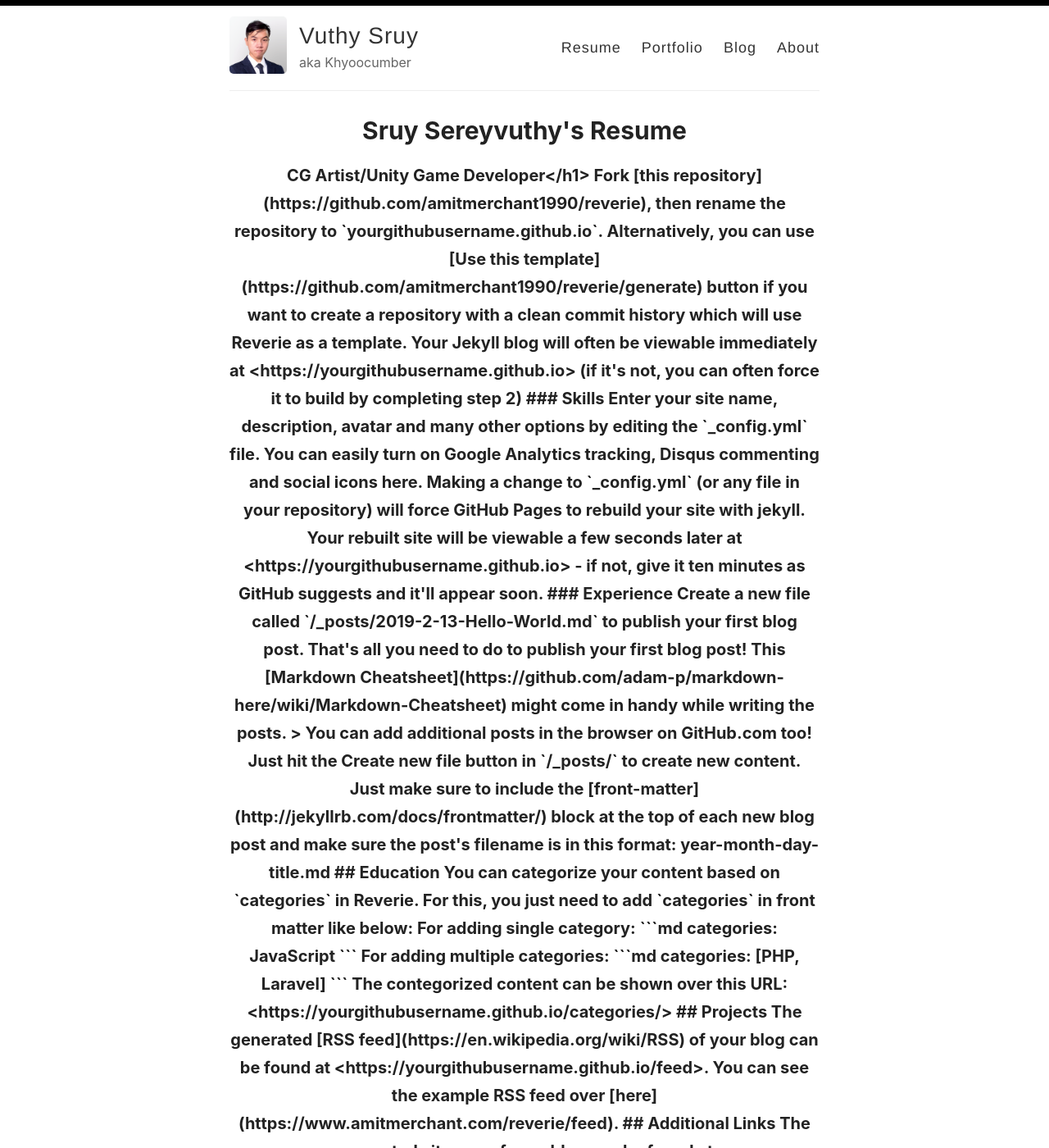
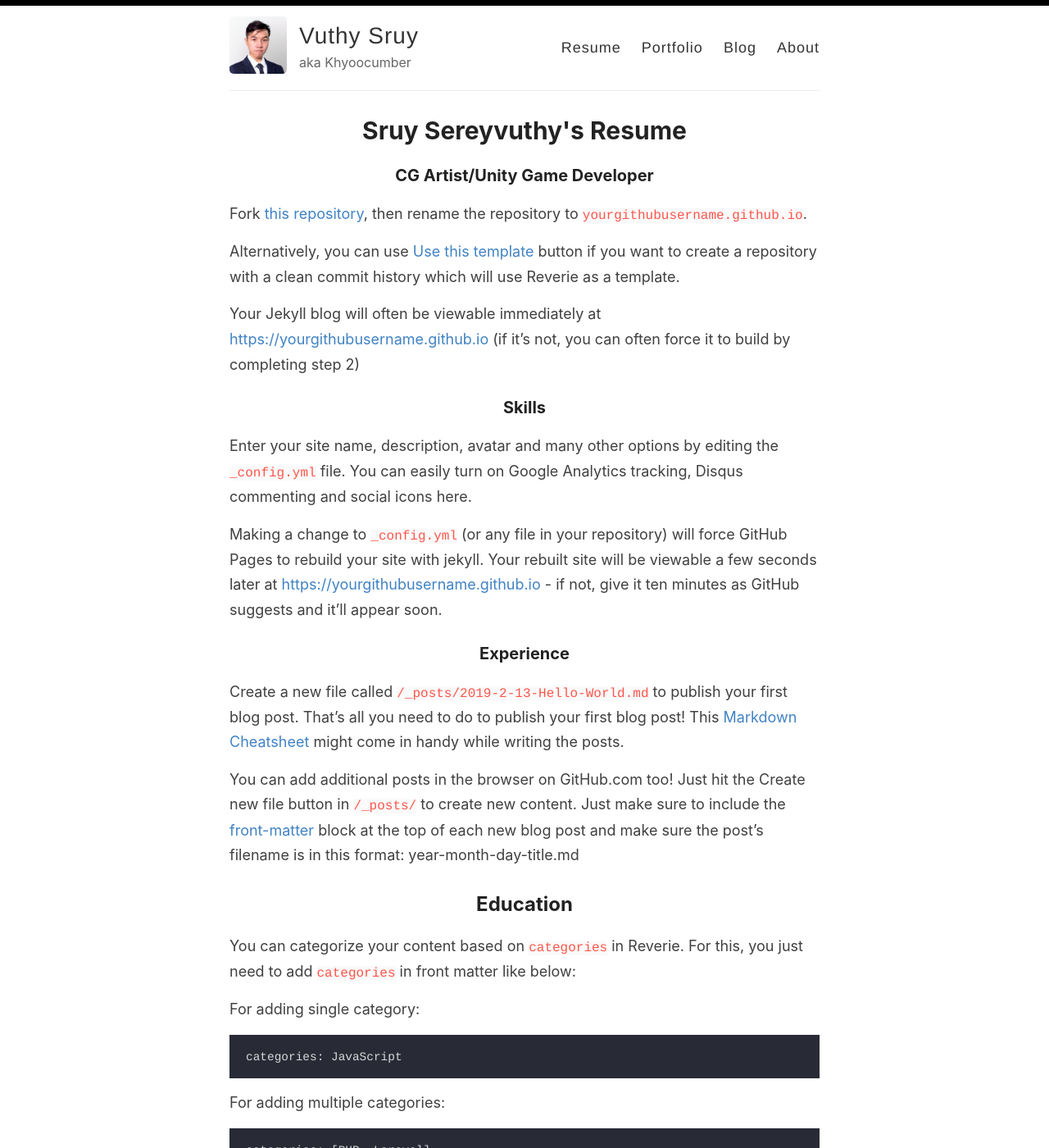
Before and after one commit to VuthySruy/VuthySruy.github.io, a Jekyll site: the page built from _pages/getting-started.md, in a window 1280 px wide and 1400 px high. Shown: the whole window at 82% size. Built offline with Jekyll 4.4.1, drawn with Linux system fonts in a browser that asks for light colours; some of the changed text lies outside the part shown.

Commit message:
Update getting-started.md

```diff
--- a/_pages/getting-started.md
+++ b/_pages/getting-started.md
@@ -4,7 +4,7 @@ title: Sruy Sereyvuthy's Resume
 permalink: /getting-started/
 ---
 
-<h3 align="left">CG Artist/Unity Game Developer</h1>
+<h3 align="left">CG Artist/Unity Game Developer</h3>
 
 Fork [this repository](https://github.com/amitmerchant1990/reverie), then rename the repository to `yourgithubusername.github.io`.
 
```
